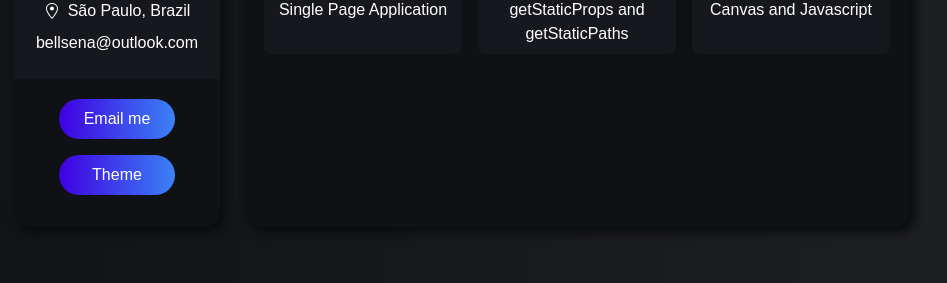
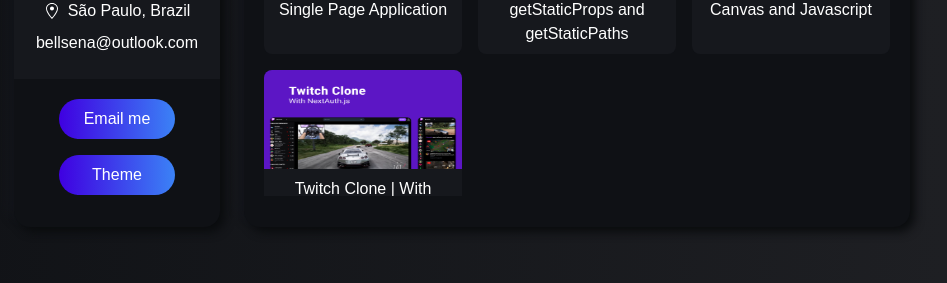
Before and after one commit to stardusteight-d4c/next-portfolio, a Next.js app: page /projects in a window 1280 px wide. Shown: the part 464-747 px from the top of the page, without its empty margins (178-1125 px from the left). Built offline with nearby package versions, Linux system fonts and the light colour scheme.

Commit message:
add twitch

```diff
--- a/data.ts
+++ b/data.ts
@@ -169,4 +169,15 @@ export const projects: IProject[] = [
     category: ['Javascript'],
     key_techs: ['Javascript', 'Canvas'],
   },
+  {
+    id: 7,
+    name: 'Twitch Clone | With NextAuth.js',
+    description:
+      'Clone the Twitch interface using some Headless UI components. A login and logout system was implemented with NextAuth.js and its providers, using APIs and authentication services from Google and Github with the OAuth protocol to allow users to log in through third-party websites.',
+    image_path: '/images/twitch.png',
+    deployed_url: 'https://twitch-clone-ten.vercel.app/',
+    github_url: 'https://github.com/stardusteight-d4c/twitch-clone',
+    category: ['React'],
+    key_techs: ['React', 'Next.js'],
+  },
 ]
```
